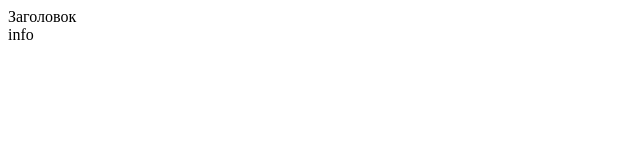
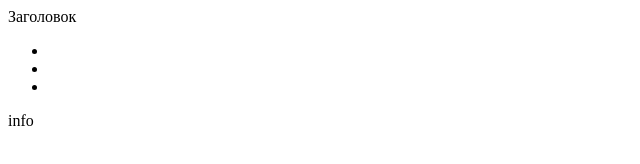
Before and after one commit to shrolhome/first, a plain HTML site: page index.html in a window 1280 px wide. Shown: the full height of the page, 0-640 px from the left. Drawn offline with Linux system fonts and the light colour scheme.

Commit message:
add ul>li in nav in index.html

```diff
--- a/index.html
+++ b/index.html
@@ -8,7 +8,13 @@
 </head>
 <body>
     <header>Заголовок
-        <nav></nav>
+        <nav>
+            <ul>
+                <li></li>
+                <li></li>
+                <li></li>
+            </ul>
+        </nav>
     </header>
     <main>
 
```
